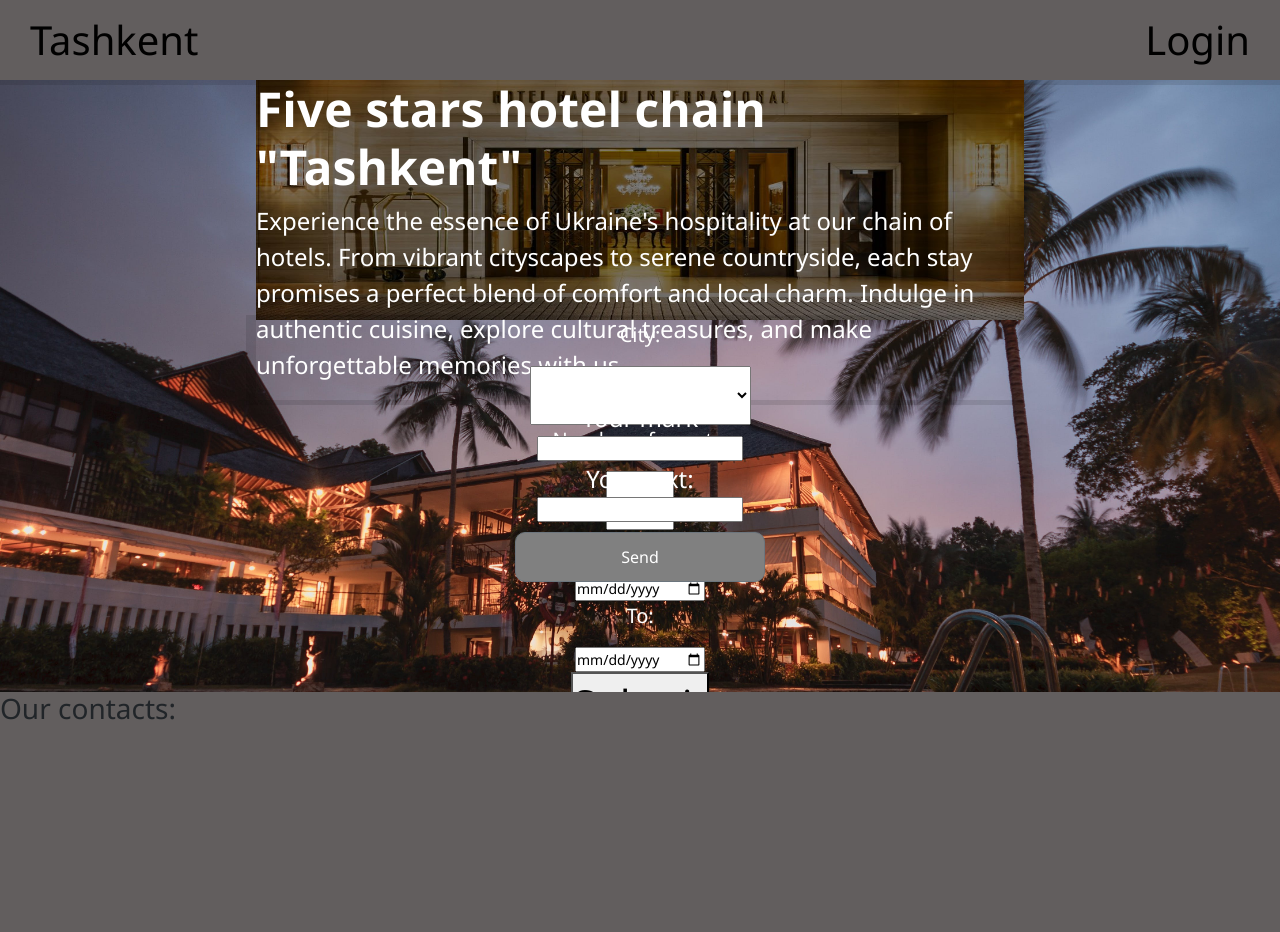
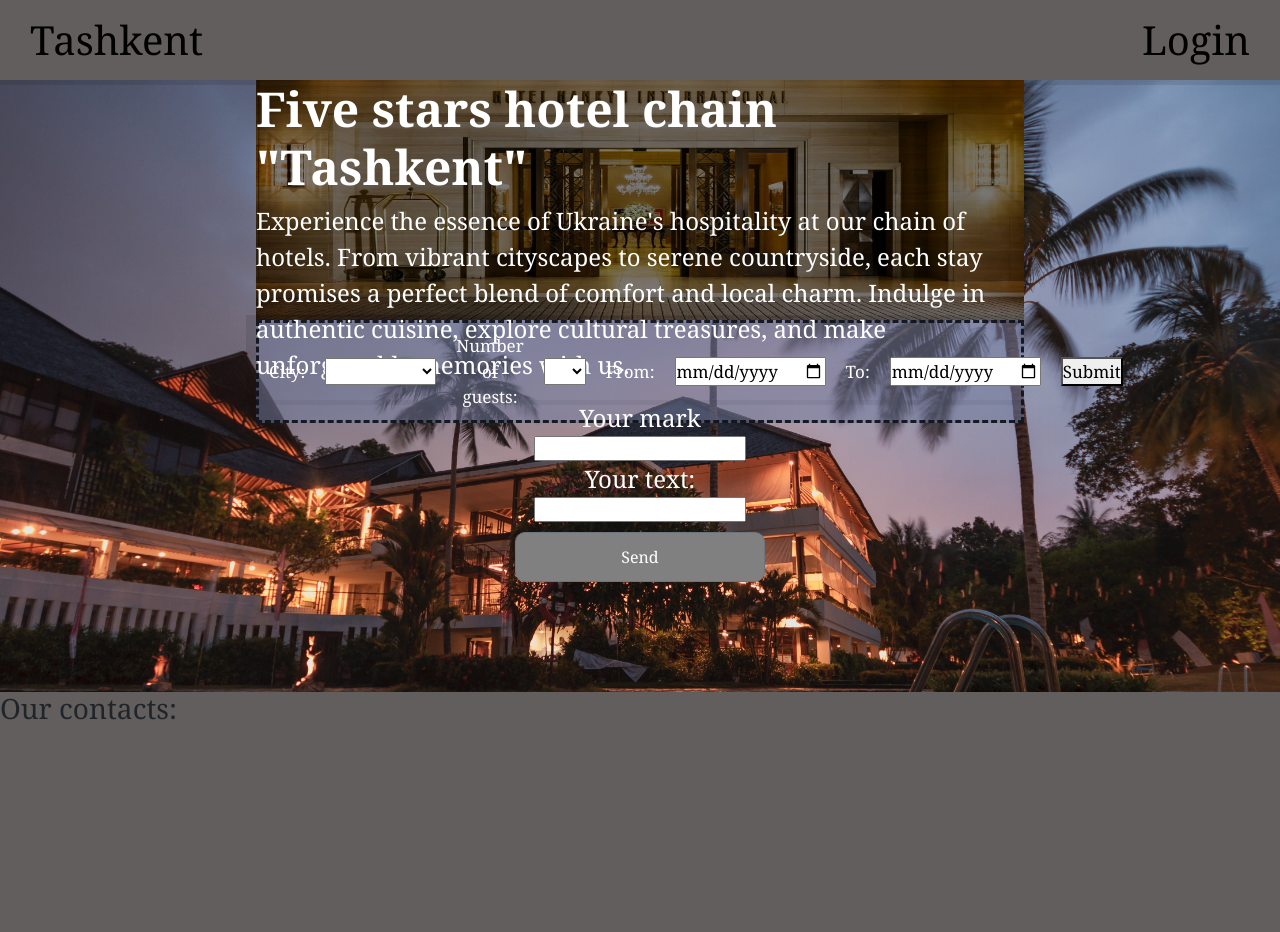
Before and after one commit to OleksandrKasapchuk/hotel_booking, a Django app: page / in a window 1280 px wide. Run offline with Django 5.2, Linux system fonts and the light colour scheme; data that the repository does not hold is empty.

Commit message:
search_form04ka

```diff
--- /dev/null
+++ b/mycock/pyvenv.cfg
@@ -0,0 +1,5 @@
+home = C:\Users\muska\AppData\Local\Microsoft\WindowsApps\PythonSoftwareFoundation.Python.3.11_qbz5n2kfra8p0
+include-system-site-packages = false
+version = 3.11.8
+executable = C:\Users\muska\AppData\Local\Microsoft\WindowsApps\PythonSoftwareFoundation.Python.3.11_qbz5n2kfra8p0\python.exe
+command = C:\Users\muska\AppData\Local\Microsoft\WindowsApps\PythonSoftwareFoundation.Python.3.11_qbz5n2kfra8p0\python.exe -m venv C:\Users\muska\OneDrive\Рабочий стол\hotel\hotel_booking\mycock
--- a/static/css/style.css
+++ b/static/css/style.css
@@ -36,7 +36,7 @@ body {
     background-repeat: no-repeat;
     width: 100%;
     /* height: 100vh; */
-    font-family: 'Segoe UI', Tahoma, Geneva, Verdana, sans-serif;
+    font-family: Georgia, 'Times New Roman', Times, serif;
     display: flex;
     flex-direction: column;
 }
@@ -207,6 +207,20 @@ input {
 .user_bookings{
     padding-left: 2rem;
 }
+
+.formality {
+    display: flex;
+    flex-direction: row;
+    background-color: rgba(116, 126, 159, 0.52);
+    border: 3px dashed rgba(15, 18, 26, 0.927);
+}
+
+.formality * {
+    font-size: 17px;
+    margin: 10px;
+}
+
+
 @media(max-width: 900px){
     .hideOnMobile{
         display: none;
```
Also changed, not shown: 11 other files.
